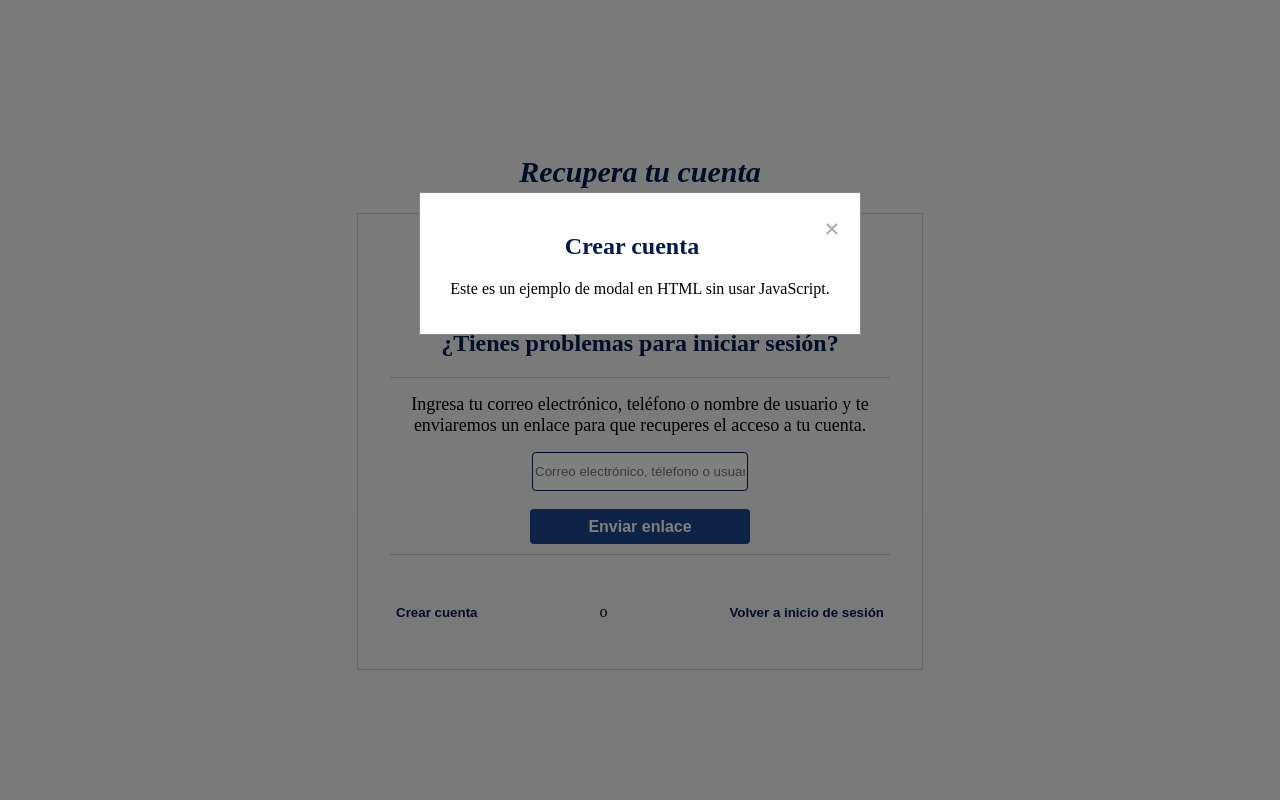
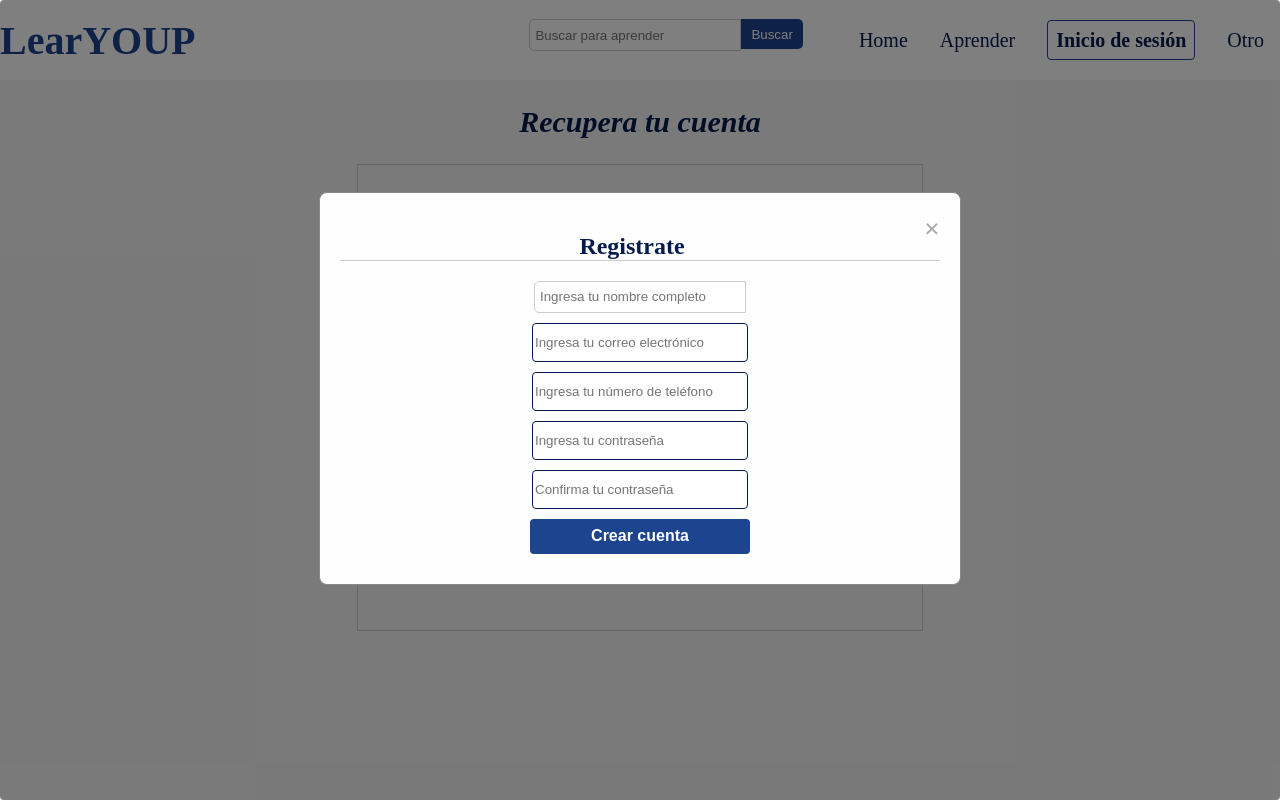
Before and after one commit to Acuna21/bit01website, a plain HTML site: page recover-account.html in a window 1280 px wide. Both pictures are taken after a click on the button "Crear cuenta". Drawn offline with Linux system fonts and the light colour scheme.

Commit message:
avance projecto

```diff
--- /dev/null
+++ b/assets/aprender.css
@@ -0,0 +1,88 @@
+
+/* NAVBAR */
+nav{
+    height: 80px;
+    background-color: white;
+    display: flex;
+    justify-content: space-between;
+    width: 100vb;
+}
+
+h3{
+    color:#1d448e;
+    font-size: 40px;
+    margin-right: 8rem;
+}
+
+ul{
+    display: flex;
+    list-style-type: none;
+}
+
+li{
+    padding: 1rem;
+    font-size: 20px;
+}
+
+.home, .aprender {
+    text-decoration: none;
+    font-size: 20px;
+}
+
+.aprender:hover,
+.home:hover {
+  text-decoration: underline;
+}
+
+
+input[type="text"] {
+    padding: 5px;
+    border: 1px solid #ccc;
+    border-radius: 5px 0 0 5px;
+    width: 200px;
+    height: 20px;
+}
+
+.lema{
+    display: flex;
+    align-items: center;
+}
+
+
+.search-form{
+    display: flex;
+
+}
+
+.search-button {
+    padding: 3px 10px;
+    border: none;
+    border-radius: 0 5px 5px 0;
+    background-color: #1d448e;
+    color: #fff;
+    cursor: pointer;
+    height: 30px;
+}
+
+.menu-search{
+    display: flex;
+    align-items: center;
+}
+
+.inicio-sesion{
+    cursor: pointer;
+    background-color: transparent;
+    color: white;
+    font-weight: bold;
+}
+
+.a-redi{
+    text-decoration: none;
+    border: 1px solid #1d448e;
+    padding: 0.5rem;
+    border-radius: 4px;
+}
+
+.a-redi:hover{
+    border:1px solid #0056bf;
+}
--- /dev/null
+++ b/assets/index.css
@@ -0,0 +1,203 @@
+body{
+    background-color: #f4f4f4;
+}
+
+h1{
+    font-style: italic;
+    font-size: 60px;
+    margin: 4rem 2rem;
+    color:#1d448e;
+}
+
+h2{
+    align-items: center;
+    text-align: center;
+    font-size: 40px;
+
+}
+
+img{
+    /* width: 400px; */
+    height: 300px;
+    border-radius: 8px;
+    margin-bottom: 3rem;
+}
+p{
+    color:white;
+    font-size: 40px;
+}
+
+text{
+    font-size: 30px;
+    align-items: center;
+    color:white;
+    max-width: 500px;
+    text-align: justify;
+    margin-right: 2rem;
+}
+
+span{
+    margin: 0 3rem;
+    font-size: 25px;
+}
+
+
+.home-info{
+    background-repeat: no-repeat;
+    display: flex;
+    height: 400px;
+    background-color:rgba(216, 216, 248, 0.4);
+    align-items: center;
+}
+
+.text-color{
+    color: #031b4e;
+    font-weight: bold;
+}
+
+.color{
+    color: #031b4e;
+}
+
+.mision{
+    position: relative;
+}
+
+.img-mision{
+    width: 100%;
+    height: 800px;
+    opacity: 0.5;
+}
+
+.container-mision{
+    position: absolute;
+    top: 50%;
+    left: 50%;
+    transform: translate(-50%, -50%);
+    text-align: center;
+}
+
+.conta-defec{
+    display: flex;
+    flex-direction: column;
+}
+
+.conta{
+    display: flex;
+    margin: 0 2rem;
+
+}
+
+.p-valores{
+    font-size: 25px;
+    margin: 0rem 3rem;
+    color: #031b4e;
+    line-height: 1.8;
+    max-width: 800px;
+    text-align: justify;
+}
+
+.titles{
+    display: flex;
+    align-items: center;
+    justify-content: center;
+}
+
+
+.container-aprender{
+    display: flex;
+    padding-bottom: 7rem;
+    margin-top: 5rem;
+    border-bottom: 1px solid #ccc;
+}
+
+/* NAVBAR */
+nav{
+    height: 80px;
+    background-color: white;
+    display: flex;
+    justify-content: space-between;
+}
+
+h3{
+    color:#1d448e;
+    font-size: 40px;
+    margin-right: 8rem;
+}
+
+ul{
+    display: flex;
+    list-style-type: none;
+}
+
+nav{
+    display: flex;
+}
+
+li{
+    padding: 1rem;
+    font-size: 20px;
+}
+
+.home, .aprender {
+    text-decoration: none;
+    font-size: 20px;
+}
+
+.aprender:hover,
+.home:hover {
+  text-decoration: underline;
+}
+
+
+input[type="text"] {
+    padding: 5px;
+    border: 1px solid #ccc;
+    border-radius: 5px 0 0 5px;
+    width: 200px;
+    height: 20px;
+}
+
+.lema{
+    display: flex;
+    align-items: center;
+}
+
+
+.search-form{
+    display: flex;
+    align-items: center;
+}
+
+.search-button {
+    padding: 3px 10px;
+    border: none;
+    border-radius: 0 5px 5px 0;
+    background-color: #1d448e;
+    color: #fff;
+    cursor: pointer;
+    height: 30px;
+}
+
+.menu-search{
+    display: flex;
+    align-items: center;
+}
+
+.inicio-sesion{
+    cursor: pointer;
+    background-color: transparent;
+    color: white;
+    font-weight: bold;
+}
+
+.a-redi{
+    text-decoration: none;
+    border: 1px solid #1d448e;
+    padding: 0.5rem;
+    border-radius: 4px;
+}
+
+.a-redi:hover{
+    border:1px solid #0056bf;
+}
--- a/assets/recover-account.css
+++ b/assets/recover-account.css
@@ -1,9 +1,9 @@
 body, html{
-    height: 100%;
     margin: 0;
     display: flex;
     justify-content: center;
     align-items: center;
+    flex-direction: column;
     background-color: #f4f4f4;
 }
 
@@ -15,19 +15,12 @@ span{
     justify-content: center;
 }
 
-form{
-    display: flex;
-    align-items: center;
-    justify-content: center;
-    flex-direction: column;
-    border-bottom: 1px solid #ccc;
-}
-
 input{
     width: 210px;
     border-radius: 4px;
     border: 1px solid #031b4e;
     height: 35px;
+    margin-bottom: 10px;
 }
 
 input:focus {
@@ -51,6 +44,9 @@ a{
 
 .container-main{
     text-align: center;
+    display: flex;
+    flex-direction: column;
+    align-items: center;
 }
 
 .title-main{
@@ -72,7 +68,15 @@ a{
     border-bottom: 1px solid #ccc;
 }
 
-.button-send{
+.form-home{
+    display: flex;
+    align-items: center;
+    justify-content: center;
+    flex-direction: column;
+    border-bottom: 1px solid #ccc;
+}
+
+.button-send, .button-create{
     cursor: pointer;
     font-size: 16px;
     background-color: #1d448e;;
@@ -81,8 +85,9 @@ a{
     font-weight: bold;
 }
 
-.button-send:hover{
-    background-color: #1d448e;
+.button-send.button-create:hover{
+    background-color: #0056bf;
+    border: 1px solid #0056bf;
 }
 
 .new-link{
@@ -113,18 +118,21 @@ a{
     height: 100%;
     overflow: auto;
     background-color: rgba(0, 0, 0, 0.5);
+    border-radius: 4px;
 }
 
 .modal:target {
     display: block;
 }
+
 .modal-content {
     background-color: #fefefe;
     margin: 15% auto;
     padding: 20px;
     border: 1px solid #888;
-    width: 80%;
-    max-width: 400px;
+    width: 90%;
+    max-width: 600px;
+    border-radius: 8px;
 }
 
 .close {
@@ -134,3 +142,107 @@ a{
     font-weight: bold;
     cursor: pointer;
 }
+
+.title{
+    border-bottom: 1px solid #ccc;
+}
+
+.form-create{
+    display: flex;
+    flex-direction: column;
+    align-items: center;
+    margin-bottom: 10px;
+}
+
+.button-create{
+    height: 35px;
+    width: 220px;
+    border-radius: 4px;
+}
+
+
+/* NAVBAR */
+nav{
+    height: 80px;
+    background-color: white;
+    display: flex;
+    justify-content: space-between;
+    width: 100vw;
+}
+
+h3{
+    color:#1d448e;
+    font-size: 40px;
+    margin-right: 8rem;
+}
+
+ul{
+    display: flex;
+    list-style-type: none;
+}
+
+li{
+    padding: 1rem;
+    font-size: 20px;
+}
+
+.home, .aprender {
+    text-decoration: none;
+}
+
+.aprender:hover,
+.home:hover {
+  text-decoration: underline;
+}
+
+
+input[type="text"] {
+    padding: 5px;
+    border: 1px solid #ccc;
+    border-radius: 5px 0 0 5px;
+    width: 200px;
+    height: 20px;
+}
+
+.lema{
+    display: flex;
+    align-items: center;
+}
+
+.search-form{
+    display: flex;
+
+}
+
+.search-button {
+    padding: 3px 10px;
+    border: none;
+    border-radius: 0 5px 5px 0;
+    background-color: #1d448e;
+    color: #fff;
+    cursor: pointer;
+    height: 30px;
+}
+
+.menu-search{
+    display: flex;
+    align-items: center;
+}
+
+.inicio-sesion{
+    cursor: pointer;
+    background-color: transparent;
+    color: white;
+    font-weight: bold;
+}
+
+.a-redi{
+    text-decoration: none;
+    border: 1px solid #1d448e;
+    padding: 0.5rem;
+    border-radius: 4px;
+}
+
+.a-redi:hover{
+    border:1px solid #0056bf;
+}
--- a/recover-account.html
+++ b/recover-account.html
@@ -4,10 +4,31 @@
     <meta charset="UTF-8">
     <meta http-equiv="X-UA-Compatible" content="IE=edge">
     <meta name="viewport" content="width=device-width, initial-scale=1.0">
-    <title>Crear cuenta</title>
+    <title>Recupera cuenta</title>
     <link rel="stylesheet" href="./assets/recover-account.css">
 </head>
 <body>
+    <nav>
+        <div class="lema ">
+            <h3>LearYOUP</h3>
+
+        </div>
+
+        <div class="menu-search" >
+            <form style="margin-left: 2rem;" class="search-form">
+                <input type="text" placeholder="Buscar para aprender">
+                <button type="submit" class="search-button">Buscar</button>
+            </form>
+
+            <ul class="menu">
+                <li><a href="./index.html" class="home" target="_blank">Home</a></li>
+                <li><a href="#" class="aprender">Aprender</a></li>
+                <li class="inicio-sesion"><a href="./login.html" target="_blank" class="a-redi">Inicio de sesión</a></li>
+                <li><a href="" target="_blank">Otro</a></li>
+            </ul>
+        </div>
+    </nav>
+
    <div class="container-main">
        <header>
             <h2 class="title-main"> Recupera tu cuenta</h2>
@@ -24,7 +45,7 @@
                     Ingresa tu correo electrónico, teléfono o nombre de usuario y te enviaremos un enlace para que recuperes el acceso a tu cuenta.
                 </span>
 
-                <form action="/enviar">
+                <form action="/enviar" class="form-home">
                     <label for="user"></label>
                     <input type="user" id="email" name="user" placeholder="Correo electrónico, télefono o usuario" required><br>
 
@@ -37,7 +58,7 @@
                     <p>o</p>
 
                     <button class="home text-color defect">
-                       <strong> <a >Volver a inicio de sesión</a></strong>
+                       <strong> <a href="./login.html" target="_blank">Volver a inicio de sesión</a></strong>
                     </button>
                 </div>
             </div>
@@ -47,8 +68,26 @@
      <div id="myModal" class="modal">
          <div class="modal-content">
             <a href="/recover-account.html" class="close">&times;</a>
-            <h2 class="text-color">Crear cuenta</h2>
-            <p>Este es un ejemplo de modal en HTML sin usar JavaScript.</p>
+            <h2 class="text-color title">Registrate</h2>
+
+            <form class="form-create">
+                <label for="name"></label>
+                <input type="text" id="name" name="name" placeholder="Ingresa tu nombre completo" required>
+
+                <label for="email"></label>
+                <input type="email" id="email" name="email" placeholder="Ingresa tu correo electrónico" required>
+
+                <label for="phone"></label>
+                <input type="tel" id="phone" name="phone" placeholder="Ingresa tu número de teléfono">
+
+                <label for="password"></label>
+                <input type="password" id="password" name="password" placeholder="Ingresa tu contraseña" required>
+
+                <label for="password"></label>
+                <input type="password" id="confirmed-password" name="confirmed-password" placeholder="Confirma tu contraseña" required>
+
+                <button type="submit" class="button-create">Crear cuenta</button>
+              </form>
          </div>
      </div>
 
```
Also changed, not shown: aprender.html (added, +34 -0 lines), assets/login.css (+54 -1 lines), index.html (added, +123 -0 lines), login.html (+27 -1 lines), assets/aprendiendo.png (added), assets/aprendizaje-automatico.png (added), assets/logoi.png (added), assets/logotipo.png (added).
